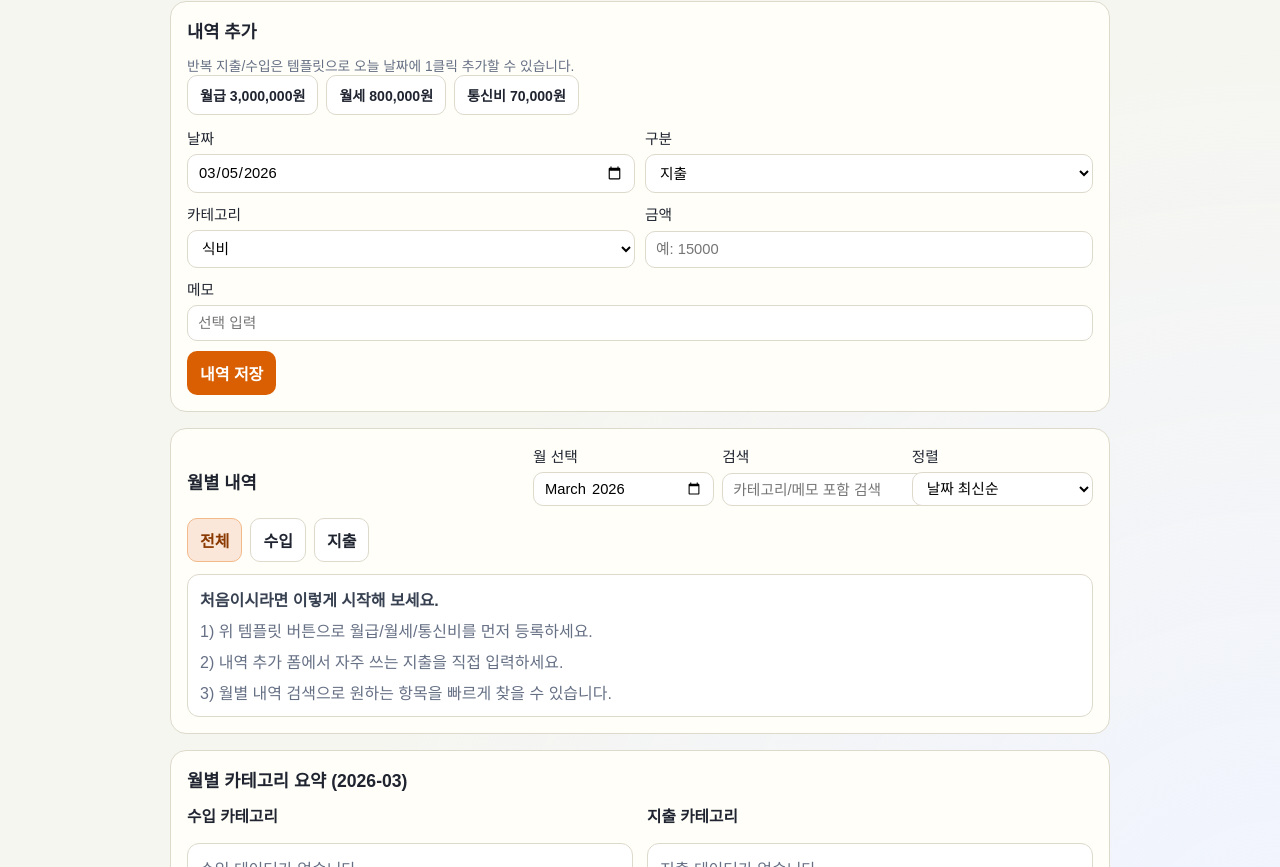
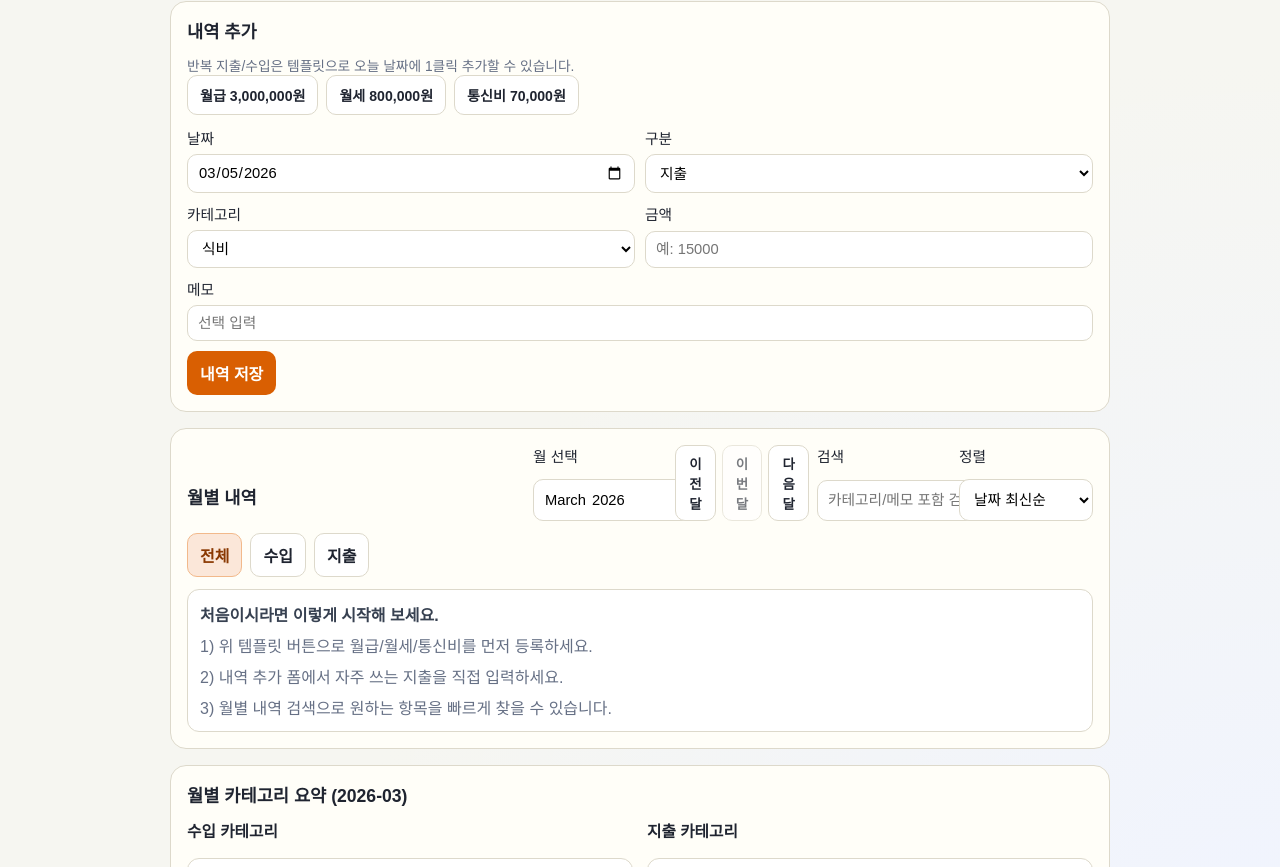
Before and after one commit to devori/lab, a Next.js app in the folder apps/lab-web/: page / in a window 1280 px wide. Shown: the part 953-1820 px from the top of the page. Built offline with nearby package versions, Linux system fonts and the light colour scheme.

Commit message:
feat(lab-web): iteration5 month nav and undo safety

```diff
--- a/apps/lab-web/app/globals.css
+++ b/apps/lab-web/app/globals.css
@@ -61,6 +61,8 @@ select {
 
 .status-area {
   min-height: 30px;
+  display: grid;
+  gap: 8px;
 }
 
 .toast {
@@ -82,6 +84,27 @@ select {
   border-color: #efc2c2;
   background: #fff3f3;
   color: #9e2626;
+}
+
+.undo-bar {
+  display: flex;
+  align-items: center;
+  justify-content: space-between;
+  gap: 10px;
+  border: 1px solid #d9e4f5;
+  border-radius: 10px;
+  padding: 8px 10px;
+  background: #f4f8ff;
+}
+
+.undo-bar p {
+  margin: 0;
+  color: #22406a;
+  font-size: 0.88rem;
+}
+
+.undo-button {
+  flex-shrink: 0;
 }
 
 .summary-grid {
@@ -293,6 +316,11 @@ button:hover {
   background: var(--brand-dark);
 }
 
+button:disabled {
+  cursor: not-allowed;
+  opacity: 0.6;
+}
+
 button.ghost {
   background: #fff;
   border-color: var(--line);
@@ -323,9 +351,21 @@ button.danger:hover {
 
 .list-controls {
   display: grid;
-  grid-template-columns: repeat(3, minmax(0, 1fr));
+  grid-template-columns: repeat(4, minmax(0, 1fr));
   gap: 8px;
   width: min(100%, 560px);
+}
+
+.month-nav {
+  display: grid;
+  grid-template-columns: repeat(3, minmax(0, 1fr));
+  gap: 6px;
+  align-content: end;
+}
+
+.month-nav button {
+  padding: 7px 8px;
+  font-size: 0.84rem;
 }
 
 .list-topbar label {
--- a/apps/lab-web/app/page.tsx
+++ b/apps/lab-web/app/page.tsx
@@ -15,6 +15,7 @@ import {
   parseMonthlyBudgets,
   parseImportTransactions,
   parseTransactions,
+  shiftMonthKey,
   sortTransactions,
   STORAGE_KEY,
   validateTransactionForm
@@ -46,6 +47,20 @@ interface QuickTemplate {
   category: string;
   amount: number;
   memo: string;
+}
+
+interface UndoState {
+  message: string;
+  transactions: Transaction[];
+  monthlyBudgets: MonthlyBudgetMap;
+  selectedMonth: string;
+  budgetDrafts: Record<string, string>;
+  filter: TransactionFilter;
+  formState: TransactionFormState;
+  formErrors: FormErrors;
+  editingId: string | null;
+  searchText: string;
+  sortMode: MonthlySort;
 }
 
 const QUICK_TEMPLATES: QuickTemplate[] = [
@@ -98,6 +113,7 @@ export default function HomePage() {
   const [importMode, setImportMode] = useState<ImportMode>('merge');
   const [searchText, setSearchText] = useState<string>('');
   const [sortMode, setSortMode] = useState<MonthlySort>('date_desc');
+  const [undoState, setUndoState] = useState<UndoState | null>(null);
 
   const thisMonthKey = getCurrentMonthKey();
 
@@ -117,6 +133,36 @@ export default function HomePage() {
     const timer = window.setTimeout(() => setNotice(null), 2200);
     return () => window.clearTimeout(timer);
   }, [notice]);
+
+  useEffect(() => {
+    if (!undoState) {
+      return;
+    }
+
+    const timer = window.setTimeout(() => setUndoState(null), 7000);
+    return () => window.clearTimeout(timer);
+  }, [undoState]);
+
+  useEffect(() => {
+    if (!editingId) {
+      return;
+    }
+
+    const onKeyDown = (event: KeyboardEvent) => {
+      if (event.key !== 'Escape') {
+        return;
+      }
+
+      event.preventDefault();
+      setFormState(createEmptyForm(formState.type));
+      setFormErrors({});
+      setEditingId(null);
+      setNotice({ tone: 'success', message: '수정 모드를 취소했습니다.' });
+    };
+
+    window.addEventListener('keydown', onKeyDown);
+    return () => window.removeEventListener('keydown', onKeyDown);
+  }, [editingId, formState.type]);
 
   const thisMonthSummary = useMemo(
     () => getMonthlySummary(transactions, thisMonthKey),
@@ -185,6 +231,39 @@ export default function HomePage() {
     setFormState(createEmptyForm(type));
     setFormErrors({});
     setEditingId(null);
+  };
+
+  const captureUndoState = (message: string): UndoState => ({
+    message,
+    transactions: transactions.map((item) => ({ ...item })),
+    monthlyBudgets: { ...monthlyBudgets },
+    selectedMonth,
+    budgetDrafts: { ...budgetDrafts },
+    filter,
+    formState: { ...formState },
+    formErrors: { ...formErrors },
+    editingId,
+    searchText,
+    sortMode
+  });
+
+  const restoreUndoState = () => {
+    if (!undoState) {
+      return;
+    }
+
+    setTransactions(undoState.transactions);
+    setMonthlyBudgets(undoState.monthlyBudgets);
+    setSelectedMonth(undoState.selectedMonth);
+    setBudgetDrafts(undoState.budgetDrafts);
+    setFilter(undoState.filter);
+    setFormState(undoState.formState);
+    setFormErrors(undoState.formErrors);
+    setEditingId(undoState.editingId);
+    setSearchText(undoState.searchText);
+    setSortMode(undoState.sortMode);
+    setUndoState(null);
+    setNotice({ tone: 'success', message: '직전 작업을 되돌렸습니다.' });
   };
 
   const handleTypeChange = (nextType: TransactionType) => {
@@ -274,6 +353,7 @@ export default function HomePage() {
       return;
     }
 
+    setUndoState(captureUndoState('내역을 삭제했습니다. 7초 안에 되돌릴 수 있습니다.'));
     setTransactions((prev) => prev.filter((item) => item.id !== id));
     setNotice({ tone: 'success', message: '내역을 삭제했습니다.' });
     if (editingId === id) {
@@ -329,6 +409,7 @@ export default function HomePage() {
       return;
     }
 
+    setUndoState(captureUndoState(`${selectedMonth} 예산 삭제를 7초 안에 되돌릴 수 있습니다.`));
     setMonthlyBudgets((prev) => {
       const next = { ...prev };
       delete next[selectedMonth];
@@ -386,10 +467,11 @@ export default function HomePage() {
   };
 
   const resetAllData = () => {
-    if (!window.confirm('저장된 모든 거래 데이터를 초기화할까요? 이 작업은 되돌릴 수 없습니다.')) {
+    if (!window.confirm('저장된 모든 거래 데이터를 초기화할까요? 7초 동안 실행 취소할 수 있습니다.')) {
       return;
     }
 
+    setUndoState(captureUndoState('전체 초기화를 실행했습니다. 7초 안에 되돌릴 수 있습니다.'));
     setTransactions([]);
     setMonthlyBudgets({});
     setSelectedMonth(getCurrentMonthKey());
@@ -411,6 +493,14 @@ export default function HomePage() {
 
       <div className="status-area" role="status" aria-live="polite">
         {notice ? <p className={`toast ${notice.tone}`}>{notice.message}</p> : null}
+        {undoState ? (
+          <div className="undo-bar">
+            <p>{undoState.message}</p>
+            <button type="button" className="ghost undo-button" onClick={restoreUndoState}>
+              실행 취소
+            </button>
+          </div>
+        ) : null}
       </div>
 
       <section className="summary-grid" aria-label="이번 달 요약">
@@ -624,6 +714,14 @@ export default function HomePage() {
                   }).amount
                 }));
               }}
+              onKeyDown={(event) => {
+                if (event.key !== 'Enter' || event.nativeEvent.isComposing) {
+                  return;
+                }
+
+                event.preventDefault();
+                event.currentTarget.form?.requestSubmit();
+              }}
               placeholder="예: 15000"
               required
             />
@@ -666,6 +764,22 @@ export default function HomePage() {
                 onChange={(event) => setSelectedMonth(event.target.value)}
               />
             </label>
+            <div className="month-nav" aria-label="월 빠른 이동">
+              <button type="button" className="ghost" onClick={() => setSelectedMonth(shiftMonthKey(selectedMonth, -1))}>
+                이전 달
+              </button>
+              <button
+                type="button"
+                className="ghost"
+                onClick={() => setSelectedMonth(thisMonthKey)}
+                disabled={selectedMonth === thisMonthKey}
+              >
+                이번 달
+              </button>
+              <button type="button" className="ghost" onClick={() => setSelectedMonth(shiftMonthKey(selectedMonth, 1))}>
+                다음 달
+              </button>
+            </div>
             <label htmlFor="month-search">
               검색
               <input
--- a/apps/lab-web/lib/ledger.ts
+++ b/apps/lab-web/lib/ledger.ts
@@ -29,6 +29,22 @@ export function getCurrentMonthKey(): string {
 
 export function getTodayDate(): string {
   return new Date().toISOString().slice(0, 10);
+}
+
+export function shiftMonthKey(monthKey: string, offset: number): string {
+  const [yearRaw, monthRaw] = monthKey.split('-');
+  const year = Number(yearRaw);
+  const month = Number(monthRaw);
+
+  if (!Number.isInteger(year) || !Number.isInteger(month) || month < 1 || month > 12) {
+    return getCurrentMonthKey();
+  }
+
+  const shifted = new Date(year, month - 1 + offset, 1);
+  const nextYear = shifted.getFullYear();
+  const nextMonth = String(shifted.getMonth() + 1).padStart(2, '0');
+
+  return `${nextYear}-${nextMonth}`;
 }
 
 export function parseTransactions(raw: string | null): Transaction[] {
```
